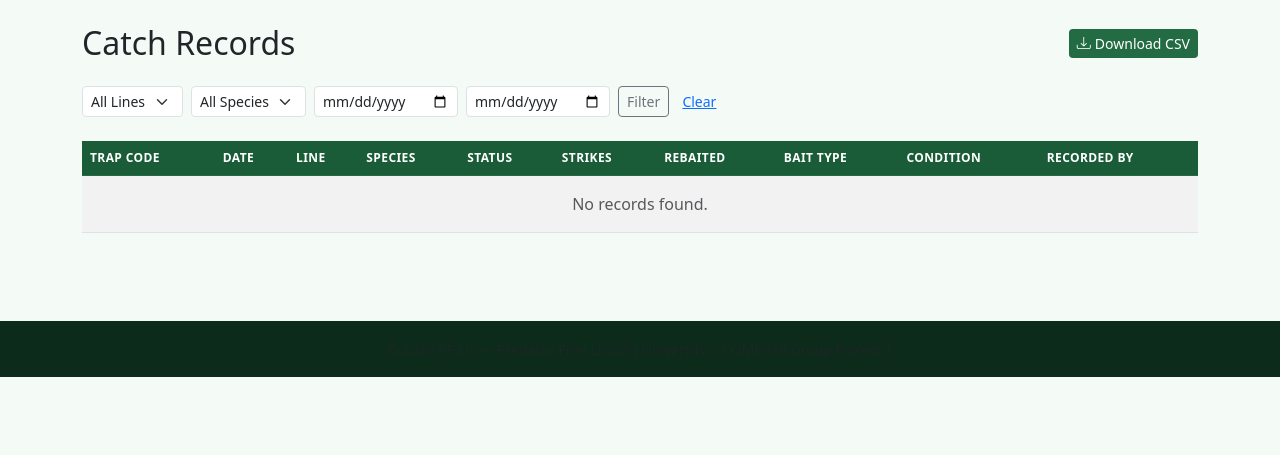
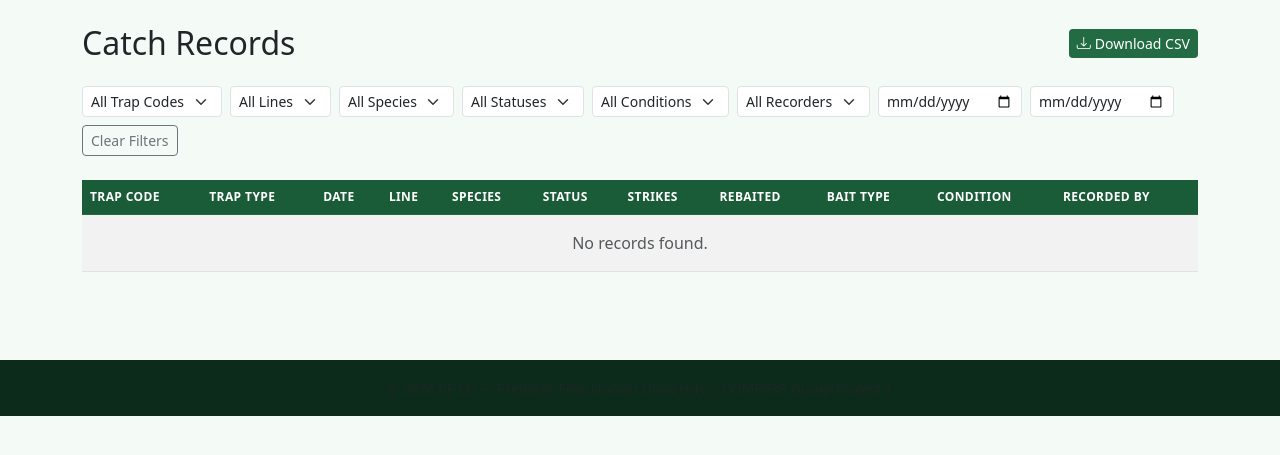
Before and after one commit to Dayoung3460/COMP639_Project_2_Huhu, a Flask app: page /catch-records in a window 1280 px wide. Shown: the part 56-511 px from the top of the page. Run offline with Flask 3, Linux system fonts and the light colour scheme; the visitor is signed in with stand-in values (Sample User, id 1); data that the repository does not hold is empty; some libraries are stand-ins or nearby versions.

Commit message:
feat: Can view the catch data now with filter on

```diff
--- a/app/__init__.py
+++ b/app/__init__.py
@@ -51,6 +51,7 @@ from app import operator
 from app import admin
 from app import lines
 from app import reports
+from app import general
 
 # ── Template globals ──────────────────────────────────────────────────────────
 
--- /dev/null
+++ b/app/general.py
@@ -0,0 +1,108 @@
+"""general.py — General routes accessible by multiple roles."""
+
+from flask import render_template, request
+from app import app, db
+from app.utils import role_required
+
+@app.route('/catch-records')
+@role_required()
+def catch_records():
+    """Browse and filter all trap catch records."""
+    filters = {
+        'trap_code': request.args.get('trap_code'),
+        'line_id': request.args.get('line_id'),
+        'species_caught': request.args.get('species_caught'),
+        'status': request.args.get('status'),
+        'trap_condition': request.args.get('trap_condition'),
+        'recorded_by_id': request.args.get('recorded_by_id'),
+        'date_from': request.args.get('date_from'),
+        'date_to': request.args.get('date_to')
+    }
+
+    where_clauses = []
+    query_params = []
+
+    if filters['trap_code']:
+        where_clauses.append("t.code = %s")
+        query_params.append(filters['trap_code'])
+    if filters['line_id']:
+        where_clauses.append("l.line_id = %s")
+        query_params.append(filters['line_id'])
+    if filters['species_caught']:
+        where_clauses.append("tc.species_caught = %s")
+        query_params.append(filters['species_caught'])
+    if filters['status']:
+        where_clauses.append("tc.status = %s")
+        query_params.append(filters['status'])
+    if filters['trap_condition']:
+        where_clauses.append("tc.trap_condition = %s")
+        query_params.append(filters['trap_condition'])
+    if filters['recorded_by_id']:
+        where_clauses.append("tc.recorded_by_id = %s")
+        query_params.append(filters['recorded_by_id'])
+    if filters['date_from']:
+        where_clauses.append("tc.date >= %s")
+        query_params.append(filters['date_from'])
+    if filters['date_to']:
+        where_clauses.append("tc.date <= %s")
+        query_params.append(filters['date_to'] + " 23:59:59")
+
+    where_sql = ""
+    if where_clauses:
+        where_sql = "WHERE " + " AND ".join(where_clauses)
+
+    with db.get_cursor() as cursor:
+        cursor.execute(f"""
+            SELECT
+                tc.*,
+                t.code AS trap_code,
+                t.trap_type,
+                l.name AS line_name,
+                u.first_name || ' ' || u.last_name AS recorded_by
+            FROM trap_catches tc
+            JOIN traps t ON tc.trap_id = t.trap_id
+            JOIN lines l ON t.line_id = l.line_id
+            LEFT JOIN users u ON tc.recorded_by_id = u.user_id
+            {where_sql}
+            ORDER BY tc.date DESC
+        """, tuple(query_params))
+        records = cursor.fetchall()
+
+        cursor.execute("SELECT DISTINCT code FROM traps ORDER BY code")
+        trap_codes = [r['code'] for r in cursor.fetchall()]
+
+        cursor.execute("SELECT line_id, name FROM lines ORDER BY name")
+        lines = cursor.fetchall()
+
+        cursor.execute("SELECT name FROM species ORDER BY name")
+        species = [r['name'] for r in cursor.fetchall()]
+
+        cursor.execute("SELECT name FROM trap_statuses ORDER BY name")
+        statuses = [r['name'] for r in cursor.fetchall()]
+
+        cursor.execute("SELECT unnest(enum_range(NULL::trap_condition_type)) AS condition")
+        conditions = [r['condition'] for r in cursor.fetchall()]
+
+        cursor.execute("""
+            SELECT DISTINCT u.user_id, u.first_name || ' ' || u.last_name AS name
+            FROM users u
+            JOIN trap_catches tc ON u.user_id = tc.recorded_by_id
+            ORDER BY name
+        """)
+        recorders = cursor.fetchall()
+
+        filter_data = {
+            'trap_codes': trap_codes,
+            'lines': lines,
+            'species': species,
+            'statuses': statuses,
+            'conditions': conditions,
+            'recorders': recorders
+        }
+
+    return render_template(
+        'observer/catch_records.html',
+        records=records,
+        selected_filters=filters,
+        filter_data=filter_data
+    )
--- a/app/observer.py
+++ b/app/observer.py
@@ -12,17 +12,6 @@ def observer_dashboard():
     """Observer dashboard — summary stats and recent activity."""
     # TODO: query stats and recent records
     return render_template('observer/dashboard.html')
-
-
-@app.route('/catch-records')
-@role_required()
-def catch_records():
-    """Browse and filter all trap catch records."""
-    # TODO: get filter params from request.args
-    # TODO: query catch records with JOINs to trap, line, species, operator
-    records = []
-    return render_template('observer/catch_records.html', records=records)
-
 
 @app.route('/observations')
 @role_required()
--- a/app/templates/observer/catch_records.html
+++ b/app/templates/observer/catch_records.html
@@ -10,30 +10,74 @@
   </div>
 
   {# Filter form #}
-  <form method="GET" class="row g-2 mb-4">
+  <form method="GET" action="{{ url_for('catch_records') }}" class="row g-2 mb-4 align-items-end">
+
     <div class="col-auto">
-      <select name="line_id" class="form-select form-select-sm">
-        <option value="">All Lines</option>
-        {# TODO: populate from lines list #}
+      <select name="trap_code" class="form-select form-select-sm" onchange="this.form.submit()">
+        <option value="">All Trap Codes</option>
+        {% for code in filter_data.trap_codes %}
+          <option value="{{ code }}" {% if selected_filters.trap_code == code %}selected{% endif %}>{{ code }}</option>
+        {% endfor %}
       </select>
     </div>
+
     <div class="col-auto">
-      <select name="species_id" class="form-select form-select-sm">
-        <option value="">All Species</option>
-        {# TODO: populate from species list #}
+      <select name="line_id" class="form-select form-select-sm" onchange="this.form.submit()">
+        <option value="">All Lines</option>
+        {% for line in filter_data.lines %}
+          <option value="{{ line.line_id }}" {% if selected_filters.line_id|string == line.line_id|string %}selected{% endif %}>{{ line.name }}</option>
+        {% endfor %}
       </select>
     </div>
+
     <div class="col-auto">
-      <input type="date" name="date_from" class="form-control form-control-sm"
-             value="{{ request.args.get('date_from', '') }}">
+      <select name="species_caught" class="form-select form-select-sm" onchange="this.form.submit()">
+        <option value="">All Species</option>
+        {% for sp in filter_data.species %}
+          <option value="{{ sp }}" {% if selected_filters.species_caught == sp %}selected{% endif %}>{{ sp }}</option>
+        {% endfor %}
+      </select>
     </div>
+
     <div class="col-auto">
-      <input type="date" name="date_to" class="form-control form-control-sm"
-             value="{{ request.args.get('date_to', '') }}">
+      <select name="status" class="form-select form-select-sm" onchange="this.form.submit()">
+        <option value="">All Statuses</option>
+        {% for st in filter_data.statuses %}
+          <option value="{{ st }}" {% if selected_filters.status == st %}selected{% endif %}>{{ st }}</option>
+        {% endfor %}
+      </select>
     </div>
+
     <div class="col-auto">
-      <button type="submit" class="btn btn-outline-secondary btn-sm">Filter</button>
-      <a href="{{ url_for('catch_records') }}" class="btn btn-link btn-sm">Clear</a>
+      <select name="trap_condition" class="form-select form-select-sm" onchange="this.form.submit()">
+        <option value="">All Conditions</option>
+        {% for cond in filter_data.conditions %}
+          <option value="{{ cond }}" {% if selected_filters.trap_condition == cond %}selected{% endif %}>{{ cond }}</option>
+        {% endfor %}
+      </select>
+    </div>
+
+    <div class="col-auto">
+      <select name="recorded_by_id" class="form-select form-select-sm" onchange="this.form.submit()">
+        <option value="">All Recorders</option>
+        {% for rec in filter_data.recorders %}
+          <option value="{{ rec.user_id }}" {% if selected_filters.recorded_by_id|string == rec.user_id|string %}selected{% endif %}>{{ rec.name }}</option>
+        {% endfor %}
+      </select>
+    </div>
+
+    <div class="col-auto">
+      <input type="date" id="date_from" name="date_from" class="form-control form-control-sm"
+             value="{{ selected_filters.date_from or '' }}" onchange="this.form.submit()">
+    </div>
+
+    <div class="col-auto">
+      <input type="date" id="date_to" name="date_to" class="form-control form-control-sm"
+             value="{{ selected_filters.date_to or '' }}" onchange="this.form.submit()">
+    </div>
+
+    <div class="col-auto">
+      <a href="{{ url_for('catch_records') }}" class="btn btn-outline-secondary btn-sm">Clear Filters</a>
     </div>
   </form>
 
@@ -41,7 +85,7 @@
     <table class="table table-striped table-hover">
       <thead>
         <tr>
-          <th>Trap Code</th><th>Date</th><th>Line</th><th>Species</th>
+          <th>Trap Code</th><th>Trap Type</th><th>Date</th><th>Line</th><th>Species</th>
           <th>Status</th><th>Strikes</th><th>Rebaited</th>
           <th>Bait Type</th><th>Condition</th><th>Recorded By</th>
         </tr>
@@ -49,20 +93,21 @@
       <tbody>
         {% for r in records %}
           <tr>
-            <td><strong>{{ r.code }}</strong></td>
+            <td><strong>{{ r.trap_code }}</strong></td>
+            <td>{{ r.trap_type }}</td>
             <td>{{ r.date | nz_datetime }}</td>
             <td>{{ r.line_name }}</td>
-            <td>{{ r.species_name }}</td>
-            <td>{{ r.status_name }}</td>
+            <td>{{ r.species_caught }}</td>
+            <td>{{ r.status }}</td>
             <td>{{ r.strikes }}</td>
             <td>{{ r.rebaited }}</td>
-            <td>{{ r.bait_name }}</td>
-            <td>{{ r.condition_name }}</td>
-            <td>{{ r.recorded_by_name }}</td>
+            <td>{{ r.bait_type }}</td>
+            <td>{{ r.trap_condition }}</td>
+            <td>{{ r.recorded_by }}</td>
           </tr>
         {% else %}
           <tr>
-            <td colspan="10" class="text-center text-muted py-3">
+            <td colspan="11" class="text-center text-muted py-3">
               No records found.
             </td>
           </tr>
```
Also changed, not shown: README.md.
